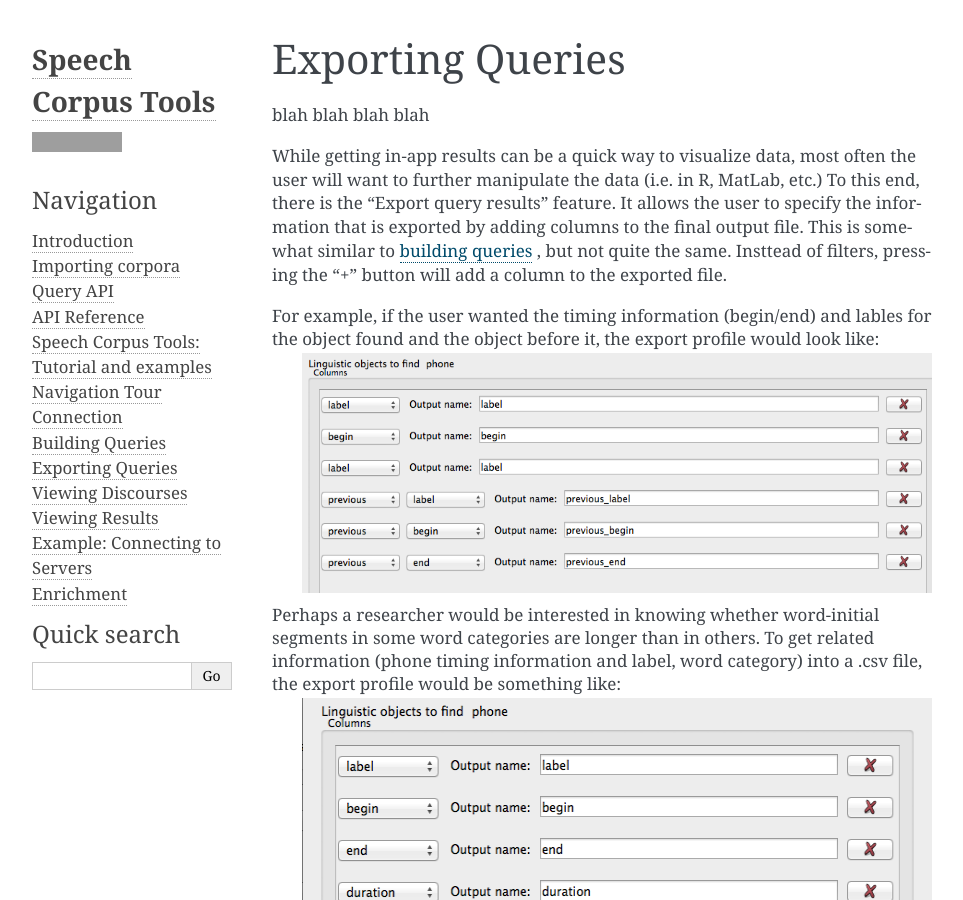
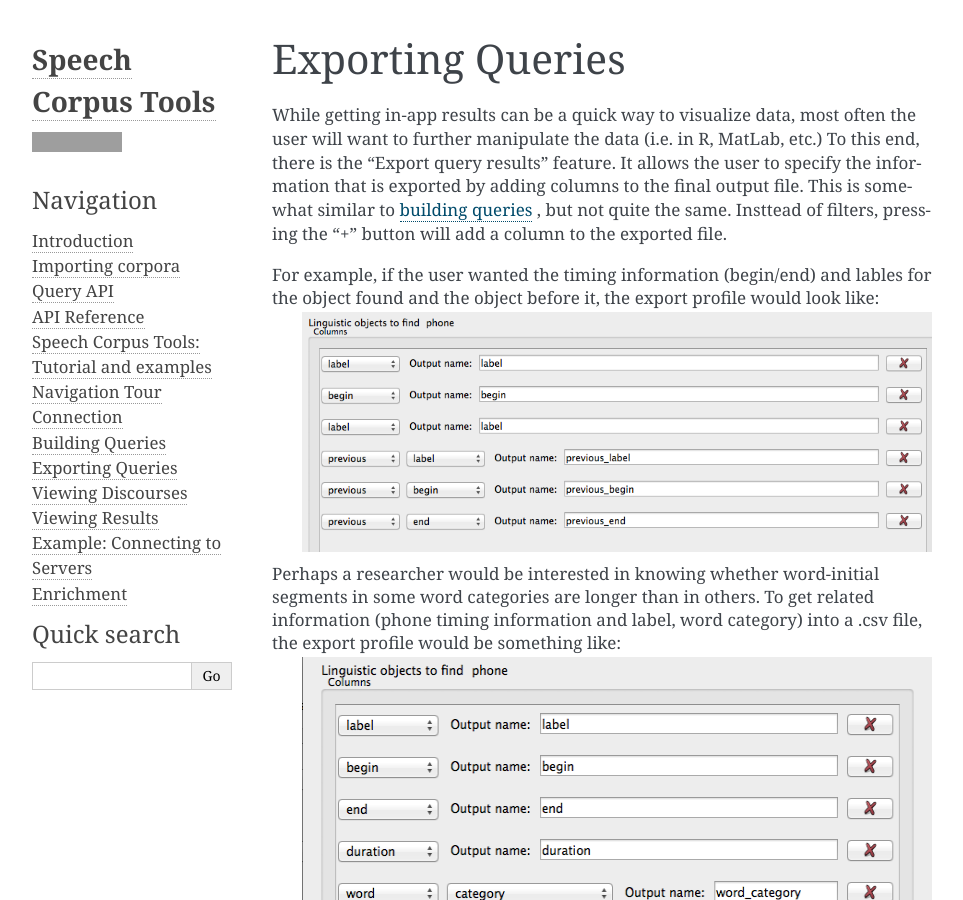
Before and after one commit to MontrealCorpusTools/speechcorpustools, a Sphinx documentation site: the page built from docs/source/additional/exporting.rst, in a window 1280 px wide and 900 px high. Shown: the whole window, without its empty margins (148-1111 px from the left). Built offline with Sphinx 7.4.7, drawn with Linux system fonts in a browser that asks for light colours; pages that are not in the unit, such as notebooks, are missing from menus; grey boxes are pictures that could not be loaded.

Commit message:
fixed test

```diff
--- a/docs/source/additional/exporting.rst
+++ b/docs/source/additional/exporting.rst
@@ -3,8 +3,6 @@
 *****************
 Exporting Queries
 *****************
-
-blah blah blah blah
 
 While getting in-app results can be a quick way to visualize data, most often the user will want to further manipulate the data (i.e. in R, MatLab, etc.) To this end, there is the "Export query results" feature. It allows the user to specify the information that is exported by adding columns to the final output file. This is somewhat similar to `building queries <http://sct.readthedocs.io/en/latest/additional/buildingqueries.html>`_ , but not quite the same. Insttead of filters, pressing the "+" button will add a column to the exported file.
 
```
